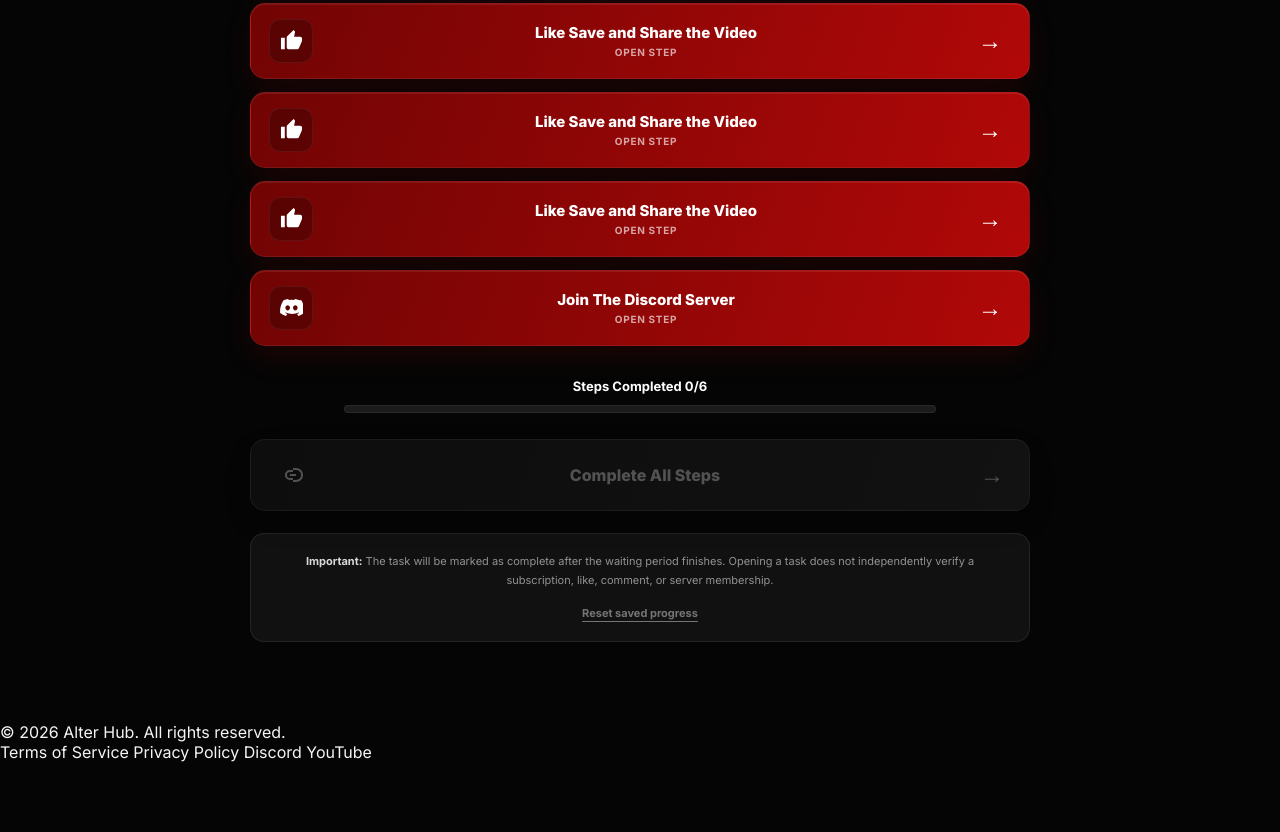
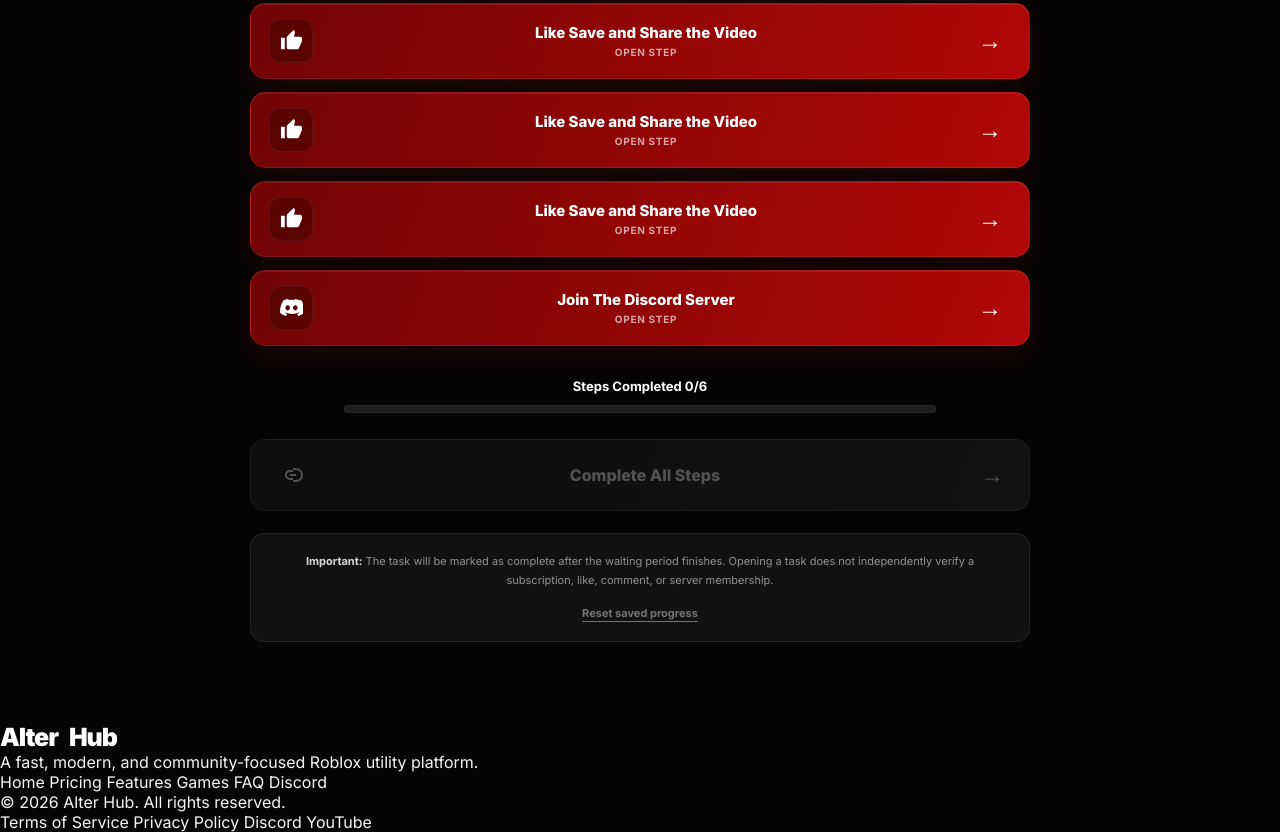
Before and after one commit to AlterX404/ahs, a plain HTML site: page get-script.html in a window 1280 px wide. Shown: the part 520-1352 px from the top of the page. Before the commit the page ends 1282 px from the top, so only its background shows below. Drawn offline with Linux system fonts and the light colour scheme.

Commit message:
Update get-script.html

```diff
--- a/get-script.html
+++ b/get-script.html
@@ -1615,6 +1615,55 @@
     })();
     </script>
 
+
+    <div class="container footer-top">
+
+      <div>
+
+        <a
+          class="brand"
+          href="#home"
+        >
+          Alter<span>Hub</span>
+        </a>
+
+        <p>
+          A fast, modern, and community-focused Roblox utility platform.
+        </p>
+
+      </div>
+
+
+      <nav aria-label="Footer navigation">
+
+        <a href="#home">
+          Home
+        </a>
+
+        <a href="#pricing">
+          Pricing
+        </a>
+
+        <a href="#features">
+          Features
+        </a>
+
+        <a href="#games">
+          Games
+        </a>
+
+        <a href="#faq">
+          FAQ
+        </a>
+
+        <a href="#community">
+          Discord
+        </a>
+
+      </nav>
+
+    </div>
+
     <div class="container footer-bottom">
 
       <span>
@@ -1636,6 +1685,7 @@
 
       </div>
 
+    </div>
 
 
 
@@ -1644,6 +1694,10 @@
 
 
   </footer>
+
+
+
+
 
 
   <script src="script.js"></script>
```
